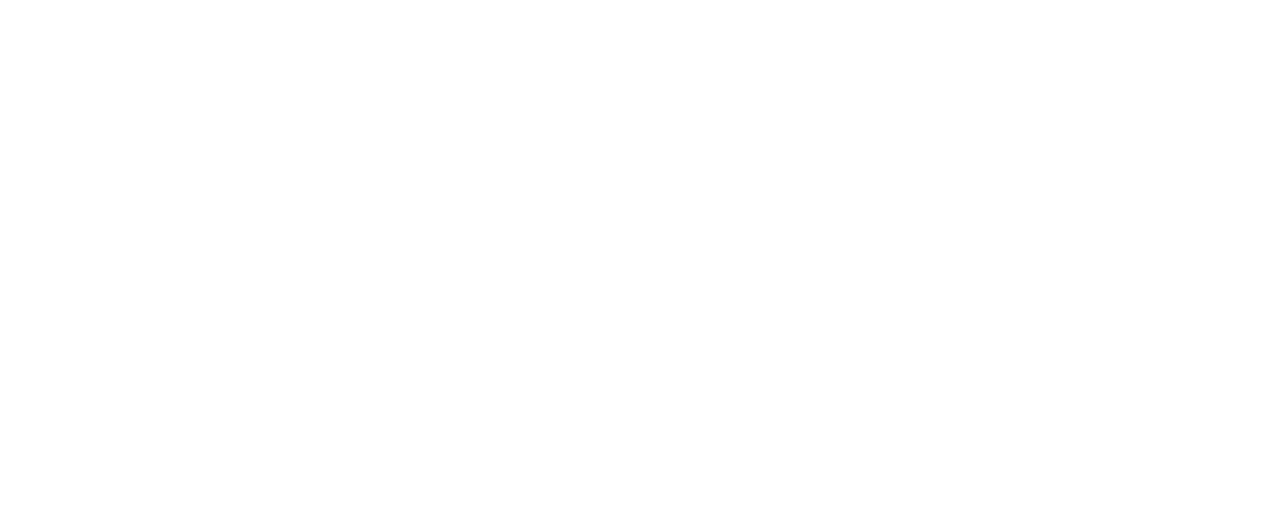
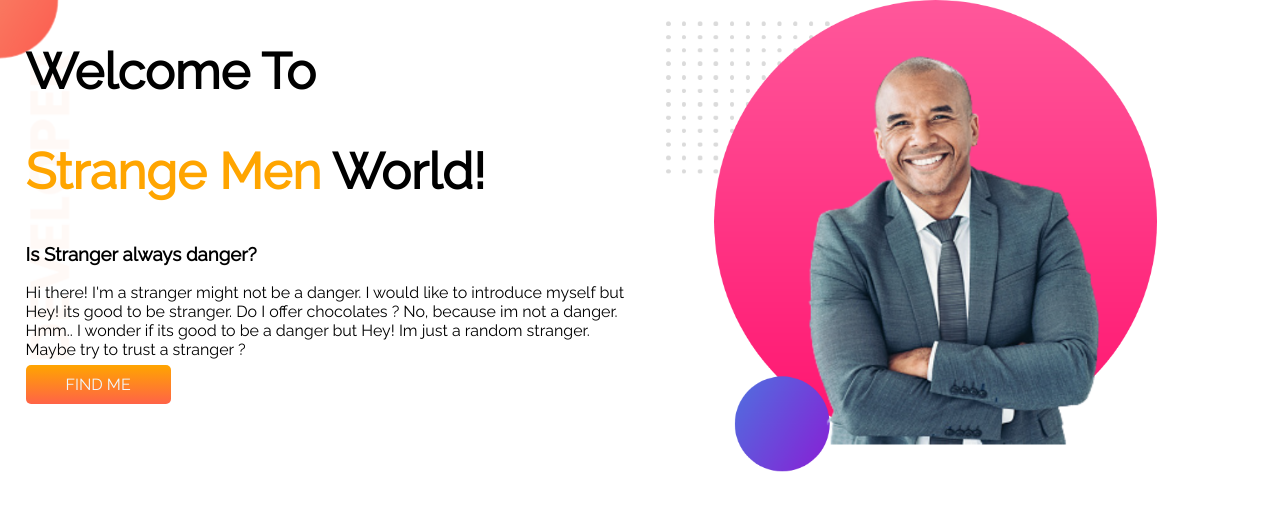
Before and after one commit to numangit/developer-portfolio, a plain HTML site: page index.html in a window 1280 px wide. Drawn offline with Linux system fonts and the light colour scheme.

Commit message:
second commit (top banner added)

```diff
--- a/index.html
+++ b/index.html
@@ -1,13 +1,32 @@
 <!DOCTYPE html>
 <html lang="en">
+
 <head>
     <meta charset="UTF-8">
     <meta http-equiv="X-UA-Compatible" content="IE=edge">
     <meta name="viewport" content="width=device-width, initial-scale=1.0">
     <title>Numan's Portfolio</title>
+    <link rel="preconnect" href="https://fonts.googleapis.com">
+    <link rel="preconnect" href="https://fonts.gstatic.com" crossorigin>
+    <link href="https://fonts.googleapis.com/css2?family=Raleway&display=swap" rel="stylesheet">
     <link rel="stylesheet" href="style.css">
 </head>
+
 <body>
+    <section class="top-banner">
+        <div class="half-width">
+            <h1>Welcome To</h1>
+            <h1><span class="orange-color">Strange Men</span> World!</h1>
+            <h3>Is Stranger always danger?</h3>
+            <p>Hi there! I'm a stranger might not be a danger. I would like to introduce myself but Hey! its good to be
+                stranger. Do I offer chocolates ? No, because im not a danger. Hmm.. I wonder if its good to be a danger
+                but Hey! Im just a random stranger. Maybe try to trust a stranger ?</p>
+            <a class="link-button" target="_blank" href="https://www.google.com">FIND ME</a>
+        </div>
+        <div class="half-width">
+            <img src="images/baldguy.png" alt="">
+        </div>
+    </section>
+</body>
 
-</body>
 </html>
--- a/style.css
+++ b/style.css
@@ -0,0 +1,39 @@
+body {
+    font-family: 'Raleway', sans-serif;
+    margin: 0;
+}
+
+h1 {
+    font-size: 50px
+}
+
+.orange-color {
+    color: orange
+}
+
+section {
+    display: flex;
+}
+
+.half-width {
+    width: 50%;
+    padding-left: 2%;
+}
+
+.half-width img {
+    width: 80%;
+}
+
+.link-button {
+    text-decoration: none;
+    background-image: linear-gradient(orange, tomato);
+    padding: 10px 40px;
+    border-radius: 5px;
+    color: aliceblue;
+
+}
+
+.top-banner {
+    background-image: url(images/top-banner.png);
+    background-repeat: no-repeat;
+}
```
Also changed, not shown: images/baldguy.png (added), images/dream-bg.png (added), images/exp-bg.png (added), images/jhankar.png (added), images/jhankar2.png (added), images/mrhandsome.png (added), images/my-bg.png (added), images/my-bg2.png (added), images/top-banner.png (added), 7 other files.
